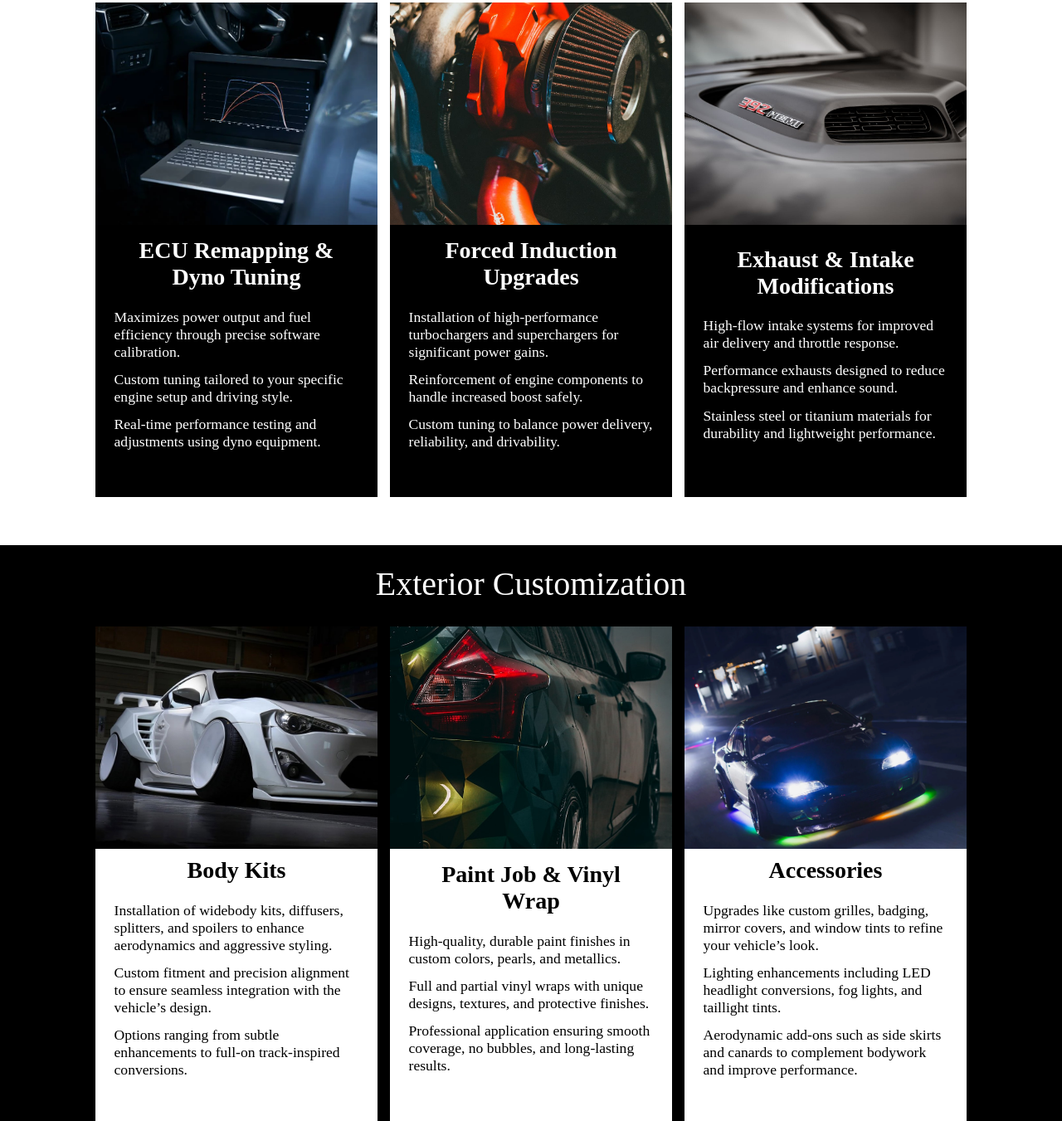
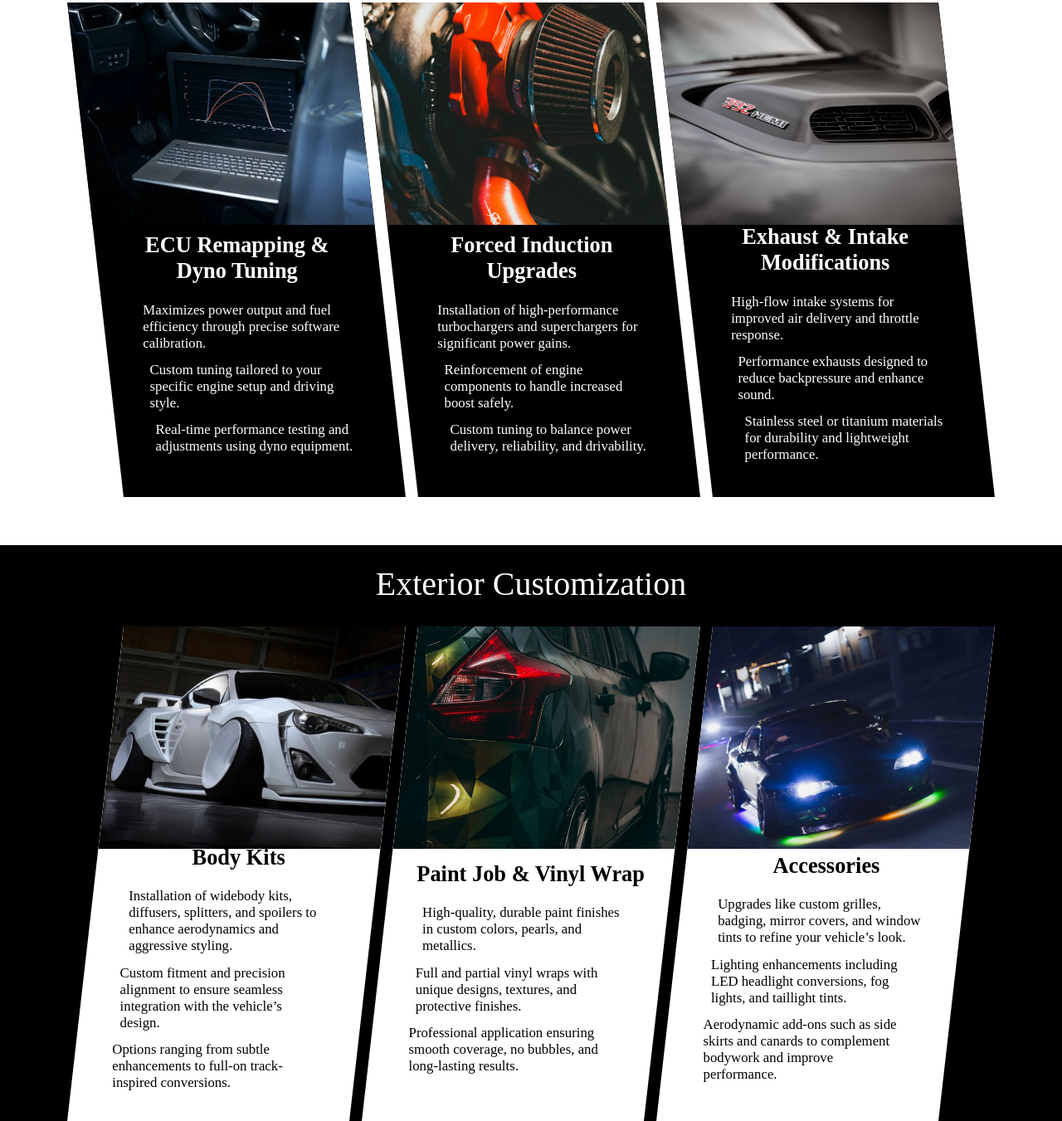
Before and after one commit to FracoMomo/REvshift-customs, a plain HTML site: page services.html in a window 1280 px wide. Shown: the part 943-2294 px from the top of the page at 83% size. Drawn offline with Linux system fonts and the light colour scheme.

Commit message:
remodel the layout a bit to add a flow

```diff
--- a/services.html
+++ b/services.html
@@ -10,8 +10,8 @@
         <a class="split">RevShift Customs</a>
         <a class="norm" href="#contact">Contact</a>
         <a class="norm" href="#showcase">Showcase</a>
+        <a class="norm" href="services.html">Services</a>
         <a class="norm" href="#about">About</a>
-        <a class="norm" href="services.html">Services</a>
         <a class="norm" href="index.html">Home</a>
     </nav>
 
@@ -21,7 +21,7 @@
         <p class="aboutservice whitetext">At RevShift Custom, we specialize in performance tuning, styling enhancements, and interior customizations to take your ride to the next level. Whether you're looking to maximize horsepower, refine aesthetics, or craft a completely custom build, we deliver expert craftsmanship with a passion for speed and design.</p>
     </div>
 
-    <div class="servicetypes">
+    <div class="servicetypes skewleft">
         <img src="images/servicesubpic.jpg">
         <div class="servicetitle">
             <h3>Service Type</h3>
@@ -34,7 +34,7 @@
 
     <div class="container" id="tuning">
         <p class="title">Tuning and Performance</p>
-        <div class="cont">
+        <div class="cont skweright">
             <div class="cent">
                 <div class="bottom">
                     <img src="images/services/tuning.webp" alt="Image 1">
@@ -76,7 +76,7 @@
 
     <div class="container" id="exterior">
         <p class="title whitetext">Exterior Customization</p>
-        <div class="cont">
+        <div class="cont skewleft">
             <div class="cent">
                 <div class="bottom whitebg">
                     <img src="/images/services/bodykit.jpg" alt="Image 1">
@@ -122,7 +122,7 @@
 
     <div class="container" id="interior">
         <p class="title">Interior Customization</p>
-        <div class="cont">
+        <div class="cont skweright">
             <div class="cent">
                 <div class="bottom">
                     <img src="/images/services/inlight.jpg" alt="Image 1">
@@ -170,12 +170,14 @@
 
     </div>
 
-    <div class="FQA">
-
-    </div>
 
     <div class="footer">
-
+        <p>
+        Explore more of our custom builds on our Showcase page, where we highlight our finest projects and transformations.
+        <br>
+        Discover how we take ordinary vehicles and turn them into machines built to stand out.
+        </p>
+        <a href="showcase.html" class="btn">Our Projects</a>
     </div>
 </body>
 </html>
--- a/style.css
+++ b/style.css
@@ -206,12 +206,14 @@
 .servicetypes {
   position: absolute;
   display: flex;
+  left: -1.5%;
   top: 40%;
   flex-direction: row;
 }
 
 .servicetypes img {
   width: 50%;
+  transform: scaleX(-1);
 }
 
 .servicetitle {
@@ -309,14 +311,37 @@
   height: 60%;
 }
 
+.skewleft {
+  transform: skew(-6.5deg);
+}
+.skewleft h2 {
+  transform: skew(6.5deg);
+}
+.skewleft li{
+  transform: skew(6.5deg);
+}
+
+
+.skweright {
+  transform: skew(6.5deg);
+}
+.skweright h2 {
+  transform: skew(-6.5deg);
+}
+.skweright li{
+  transform: skew(-6.5deg);
+}
+
 .bottom h2 {
-  font-size: 3.5vh;
+  font-size: 3.3vh;
   padding: 5%;
 }
 
 .bottom li {
-  font-size: 2.2vh;
+  font-size: 2.1vh;
   padding: 2%;
+  padding-left: 10%;
+  padding-right: 10%;
   text-align: left;
 }
 
```
Also changed, not shown: index.html (+1 -1 lines).
